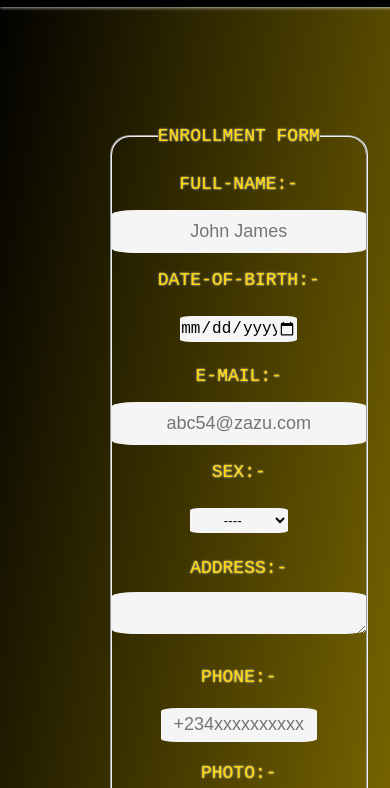
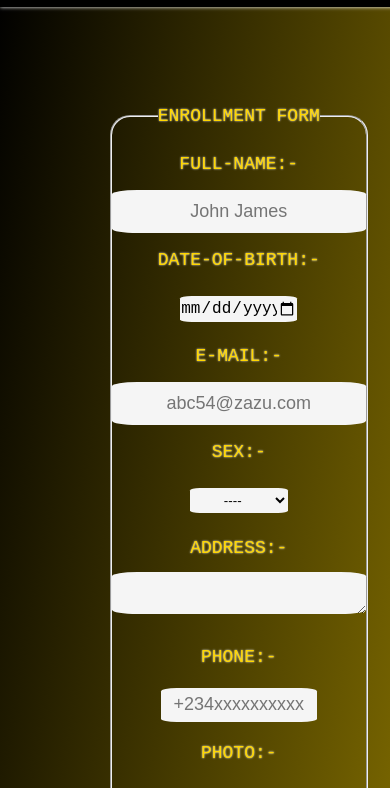
Before and after one commit to sirGentlejack/flak_official, a plain HTML site: page asset/enroll.html in a window 390 px wide. Shown: the part 38-826 px from the top of the page. Drawn offline with Linux system fonts and the light colour scheme.

Commit message:
corrections

```diff
--- a/asset/style.css
+++ b/asset/style.css
@@ -273,6 +273,7 @@ input{
     #section_1{
         display: block;
         width: 100%;
+        padding-top: 30px;
     }
 
     .part2{
@@ -291,12 +292,12 @@ input{
     #enrollpage_main{
         display: block;
         padding: 100px;
-        padding-top: 50px;
+        padding-top: 30px;
     }
 
     fieldset{
         width: 100%;
-        height: 100vh;
+        height: 115vh;
         padding-bottom: 10px;
     }
 
@@ -403,6 +404,7 @@ input{
     fieldset{
         width: 100%;
         border-radius: 20px;
+        height: 115vh;
     }
 
     #full-name{
```
Also changed, not shown: asset/aboutus.html (+1 -1 lines), asset/enroll.html (+0 -2 lines).
